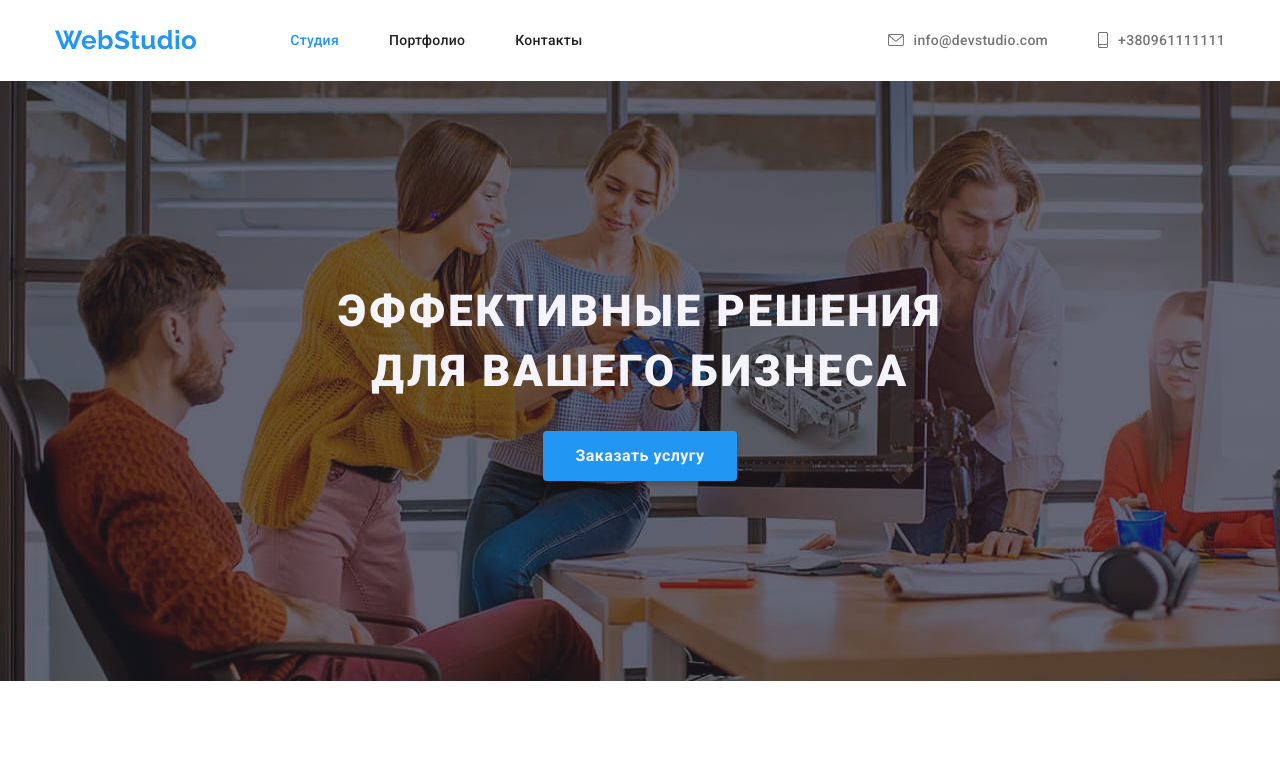
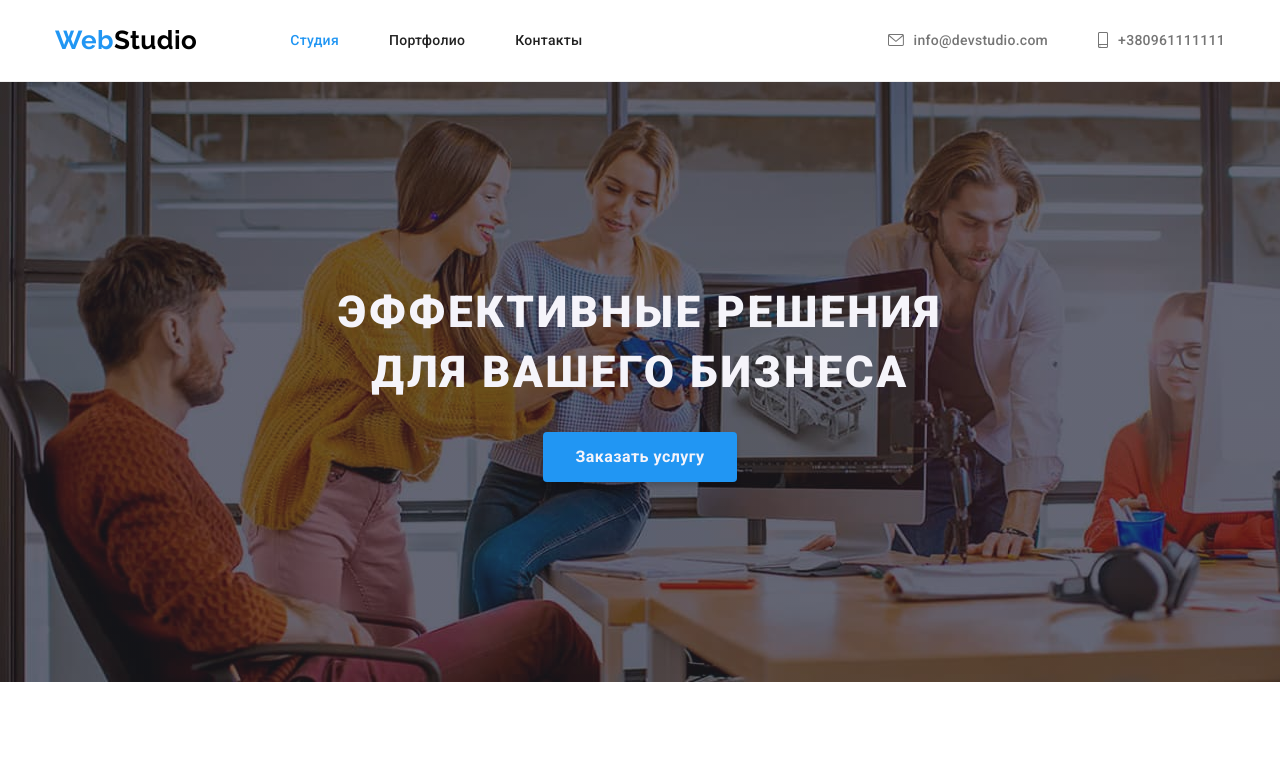
Before and after one commit to Vegamond/goit-markup-hw-04, a plain HTML site: page index.html in a window 1280 px wide. Shown: the top 772 px of the page. Drawn offline with nearby package versions, Linux system fonts and the light colour scheme.

Commit message:
Update styles.css

```diff
--- a/css/styles.css
+++ b/css/styles.css
@@ -6,6 +6,9 @@
     --secondary-bg-color: #f5f4fa;
     --first-bg-color: #2f303a;
     --footer-address-color: rgba(255, 255, 255, 0.6);
+    --header-logo-dark-color: #000000;
+    --hero-btn-hover-color: #188ce8;
+    --border-color: #eeeeee;
     --hero-gradient: rgba(47, 48, 58, 0.4);
     --primary-icon-color: #afb1b8;
     --secondary-icon-color: rgba(255, 255, 255, 0.1);
```
